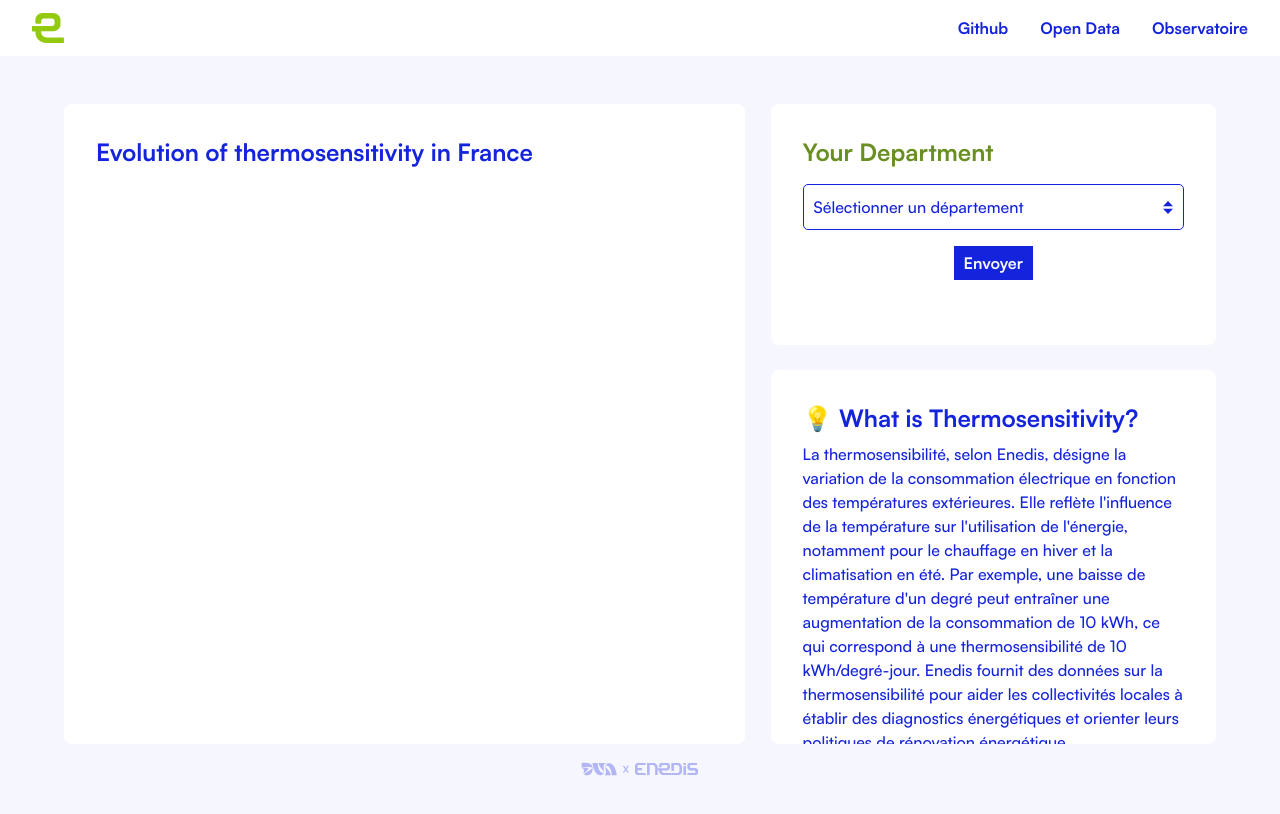
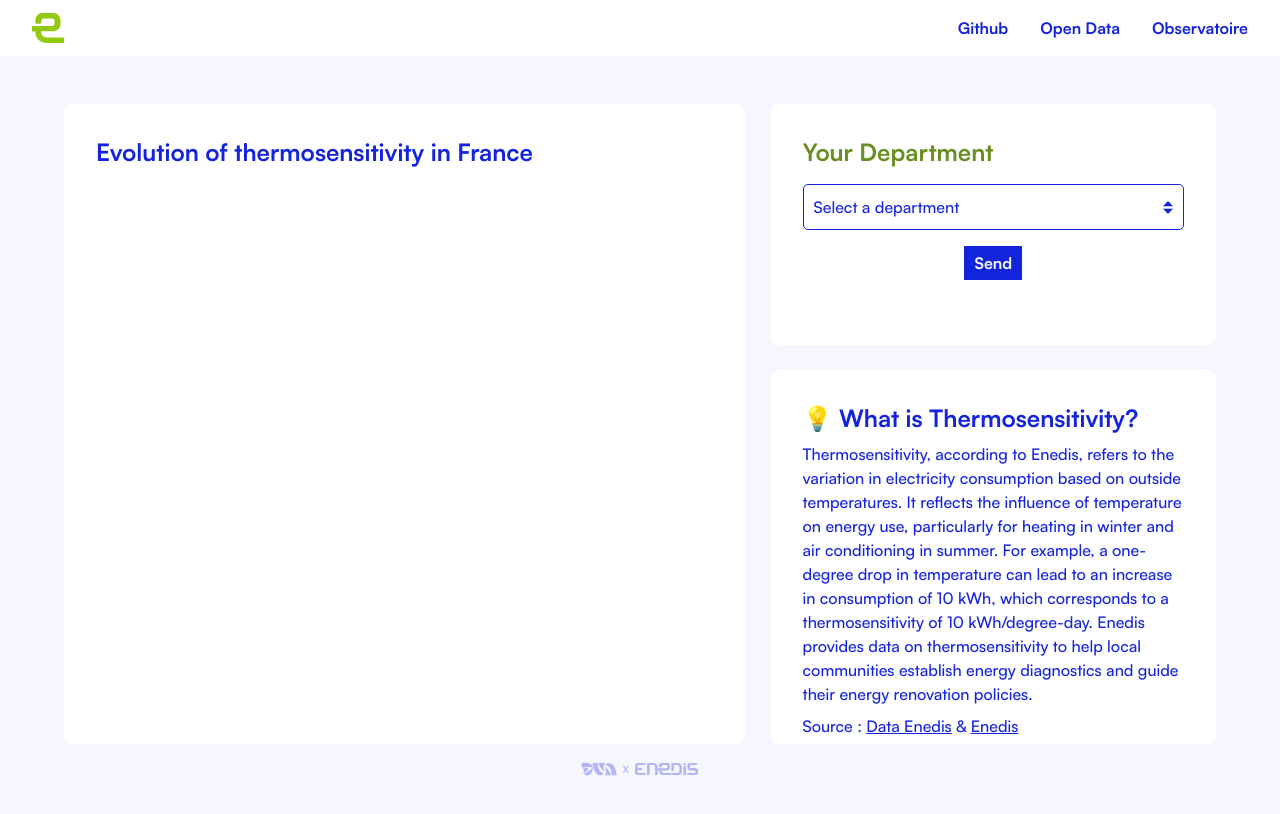
Before and after one commit to danphannguyen/enedis-project, a Next.js app: page /en in a window 1280 px wide. Shown: the top 814 px of the page. Built offline with nearby package versions, Linux system fonts and the light colour scheme.

Commit message:
feat: :globe_with_meridians: change internationalization text

```diff
--- a/messages/en.json
+++ b/messages/en.json
@@ -5,7 +5,8 @@
     "contentView": {
         "titleGraph": "Evolution of thermosensitivity in France",
         "titleAside": "Your Department",
-        "titleDescription": "💡 What is Thermosensitivity?"
+        "titleDescription": "💡 What is Thermosensitivity?",
+        "contentDescription": "Thermosensitivity, according to Enedis, refers to the variation in electricity consumption based on outside temperatures. It reflects the influence of temperature on energy use, particularly for heating in winter and air conditioning in summer. For example, a one-degree drop in temperature can lead to an increase in consumption of 10 kWh, which corresponds to a thermosensitivity of 10 kWh/degree-day. Enedis provides data on thermosensitivity to help local communities establish energy diagnostics and guide their energy renovation policies."
     },
     "Chart": {
         "chartTitle": "Comparison of Thermosensitive Uses and Thermosensitive Part",
@@ -13,5 +14,9 @@
         "averagePart": "Average Thermosensitive Part (%)",
         "loading": "Loading...",
         "error": "An error occurred"
+    },
+    "Form": {
+        "select": "Select a department",
+        "send": "Send"
     }
 }
--- a/messages/fr.json
+++ b/messages/fr.json
@@ -5,7 +5,8 @@
     "contentView": {
         "titleGraph": "Évolution de la thermosensibilité en France",
         "titleAside": "Votre Département",
-        "titleDescription": "💡 Qu'est ce que la Thermosensibilité ?"
+        "titleDescription": "💡 Qu'est ce que la Thermosensibilité ?",
+        "contentDescription": "La thermosensibilité, selon Enedis, désigne la variation de la consommation électrique en fonction des températures extérieures. Elle reflète l'influence de la température sur l'utilisation de l'énergie, notamment pour le chauffage en hiver et la climatisation en été. Par exemple, une baisse de température d'un degré peut entraîner une augmentation de la consommation de 10 kWh, ce qui correspond à une thermosensibilité de 10 kWh/degré-jour. Enedis fournit des données sur la thermosensibilité pour aider les collectivités locales à établir des diagnostics énergétiques et orienter leurs politiques de rénovation énergétique."
     },
     "Chart": {
         "chartTitle": "Comparaison des Usages Thermosensibles et Part Thermosensible",
@@ -13,5 +14,9 @@
         "averagePart": "Moyenne Part Thermosensible (%)",
         "loading": "Chargement...",
         "error": "Une erreur est survenue"
+    },
+    "Form": {
+        "select": "Sélectionner un département",
+        "send": "Envoyer"
     }
 }
--- a/src/app/[locale]/content.tsx
+++ b/src/app/[locale]/content.tsx
@@ -57,7 +57,7 @@ export default function ContentView() {
             </aside>
             <div id='content-description' className="p-8 rounded-lg flex flex-col items-start justify-start gap-2 overflow-scroll">
                 <h2 id='content-description-title' className='text-2xl'>{t('titleDescription')}</h2>
-                <p>La thermosensibilité, selon Enedis, désigne la variation de la consommation électrique en fonction des températures extérieures. Elle reflète l&apos;influence de la température sur l&apos;utilisation de l&apos;énergie, notamment pour le chauffage en hiver et la climatisation en été. Par exemple, une baisse de température d&apos;un degré peut entraîner une augmentation de la consommation de 10 kWh, ce qui correspond à une thermosensibilité de 10 kWh/degré-jour. Enedis fournit des données sur la thermosensibilité pour aider les collectivités locales à établir des diagnostics énergétiques et orienter leurs politiques de rénovation énergétique.</p>
+                <p>{t('contentDescription')}</p>
                 <div>Source : <a href="https://data.enedis.fr/api/datasets/1.0/consommation-electrique-par-secteur-dactivite-epci/attachments/note_methodologique_thermosensibilite_pdf/?utm_source=chatgpt.com">Data Enedis</a> & <a href="https://www.enedis.fr/presse/2e-panorama-thermosensibilite-action-coeur-de-ville?utm_source=chatgpt.com">Enedis</a>
                 </div>
             </div>
--- a/src/app/components/form.tsx
+++ b/src/app/components/form.tsx
@@ -1,3 +1,4 @@
+import { useTranslations } from 'next-intl';
 import React, { useState } from 'react';
 
 interface FormProps {
@@ -26,6 +27,8 @@ const departements = [
 ];
 
 export default function Form({ onSubmit }: FormProps) {
+    const t = useTranslations('Form');
+
     const [departement, setDepartement] = useState<string>(''); // État local pour le département
 
     const handleDepartementChange = (event: React.ChangeEvent<HTMLSelectElement>) => {
@@ -48,14 +51,14 @@ export default function Form({ onSubmit }: FormProps) {
                 value={departement}
                 onChange={handleDepartementChange}
             >
-                <option value="">Sélectionner un département</option>
+                <option value="">{t('select')}</option>
                 {departements.map((dep) => (
                     <option key={dep} value={dep}>
                         {dep}
                     </option>
                 ))}
             </select>
-            <button id='department-submit' type="submit">Envoyer</button>
+            <button id='department-submit' type="submit">{t('send')}</button>
         </form>
     );
 }
```
